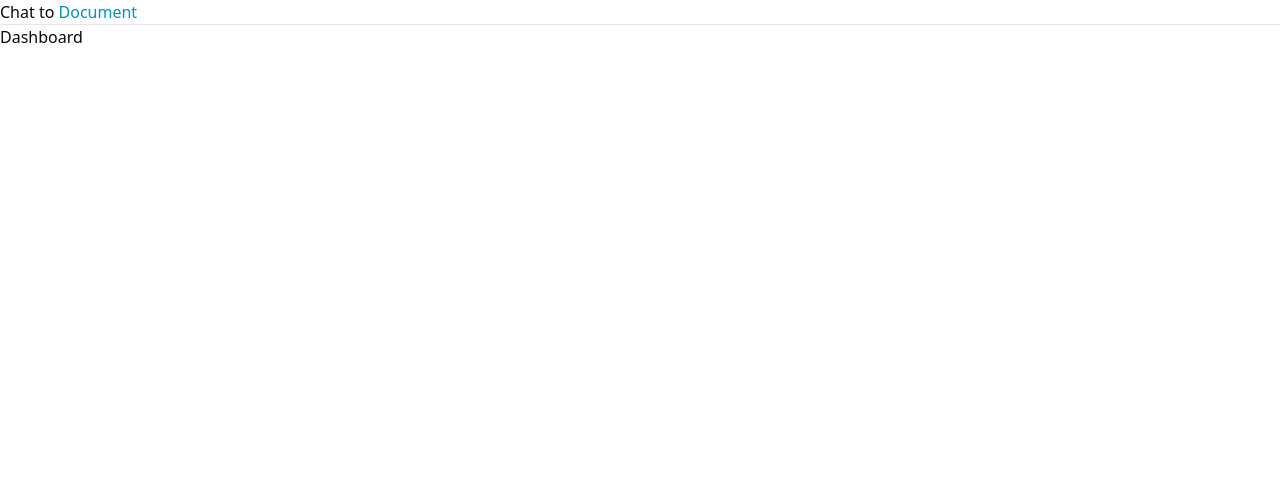
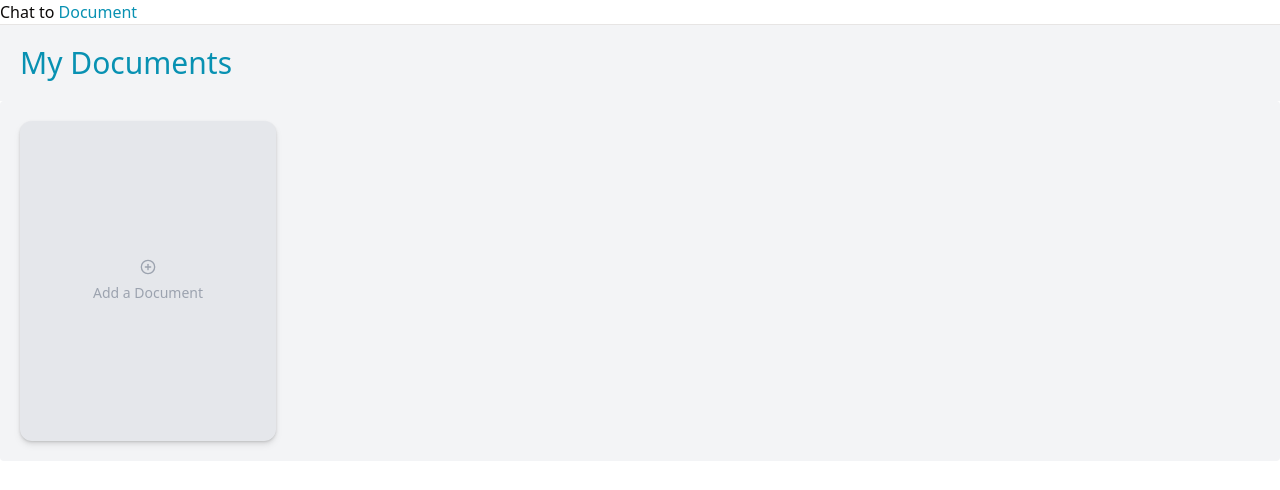
Before and after one commit to PatelPratik39/ChatWithDocumen_Full-Stack_SaaS_Project, a Next.js app in the folder chat-with-documents/: page /dashboard in a window 1280 px wide. Shown: the top 490 px of the page. Built offline with nearby package versions, Linux system fonts and the light colour scheme; no server answers.

Commit message:
file Uploader component

```diff
--- a/chat-with-documents/app/dashboard/page.tsx
+++ b/chat-with-documents/app/dashboard/page.tsx
@@ -1,9 +1,16 @@
-import React from 'react'
+import Documents from "@/components/Documents"
+
+export const dynamic = 'force-dynamic'
 
 const Dashboard = () => {
-  return (
-      <div>Dashboard</div>
-  )
+    return (
+        <div className='h-full max-w-7xl mx-auto'>
+            <h1 className='text-3xl p-5 bg-gray-100 front-extralight text-cyan-600'>My Documents</h1>
+
+            {/* Document List */}
+            <Documents />
+        </div>
+    )
 }
 
 export default Dashboard
--- /dev/null
+++ b/chat-with-documents/app/dashboard/upload/page.tsx
@@ -0,0 +1,11 @@
+import React from 'react'
+
+const UploadPage = () => {
+  return (
+      <div>
+        {/* File Uploader */}
+      </div>
+  )
+}
+
+export default UploadPage
--- /dev/null
+++ b/chat-with-documents/components/Documents.tsx
@@ -0,0 +1,15 @@
+import React from 'react'
+import PlaceHolderDocument from './PlaceHolderDocument'
+
+const Documnets = () => {
+  return (
+    <div className='flex flex-wrap p-5 bg-gray-100 justify-center lg:justify-start rounded-sm gap-5 max-w-7xl mx-auto'>
+      {/* Map Through the documents */}
+
+      {/* PlaceholderDocument */}
+      <PlaceHolderDocument />
+    </div>
+  )
+}
+
+export default Documnets
--- /dev/null
+++ b/chat-with-documents/components/FileUploader.tsx
@@ -0,0 +1,9 @@
+import React from 'react'
+
+const FileUploader = () => {
+  return (
+    <div>FileUploader</div>
+  )
+}
+
+export default FileUploader
--- /dev/null
+++ b/chat-with-documents/components/PlaceHolderDocument.tsx
@@ -0,0 +1,27 @@
+'use client'
+
+import { PlusCircleIcon } from 'lucide-react'
+import React from 'react'
+import { Button } from './ui/button'
+import { useRouter } from 'next/navigation';
+
+const PlaceHolderDocument = () => {
+  const router = useRouter();
+
+
+  const handleClick = () => {
+    // check if user is free tier and if they are over the file limit upload, push the upgarde the tier page
+    router.push('/dashboard/upload')
+  }
+
+  return (
+    <Button onClick={handleClick} className='flex flex-col items-center justify-center w-64 h-80 rounded-xl bg-gray-200 drop-shadow-md text-gray-400'>
+      <PlusCircleIcon className='h-16 w-16' />
+      <p>
+        Add a Document
+      </p>
+    </Button>
+  )
+}
+
+export default PlaceHolderDocument
```
